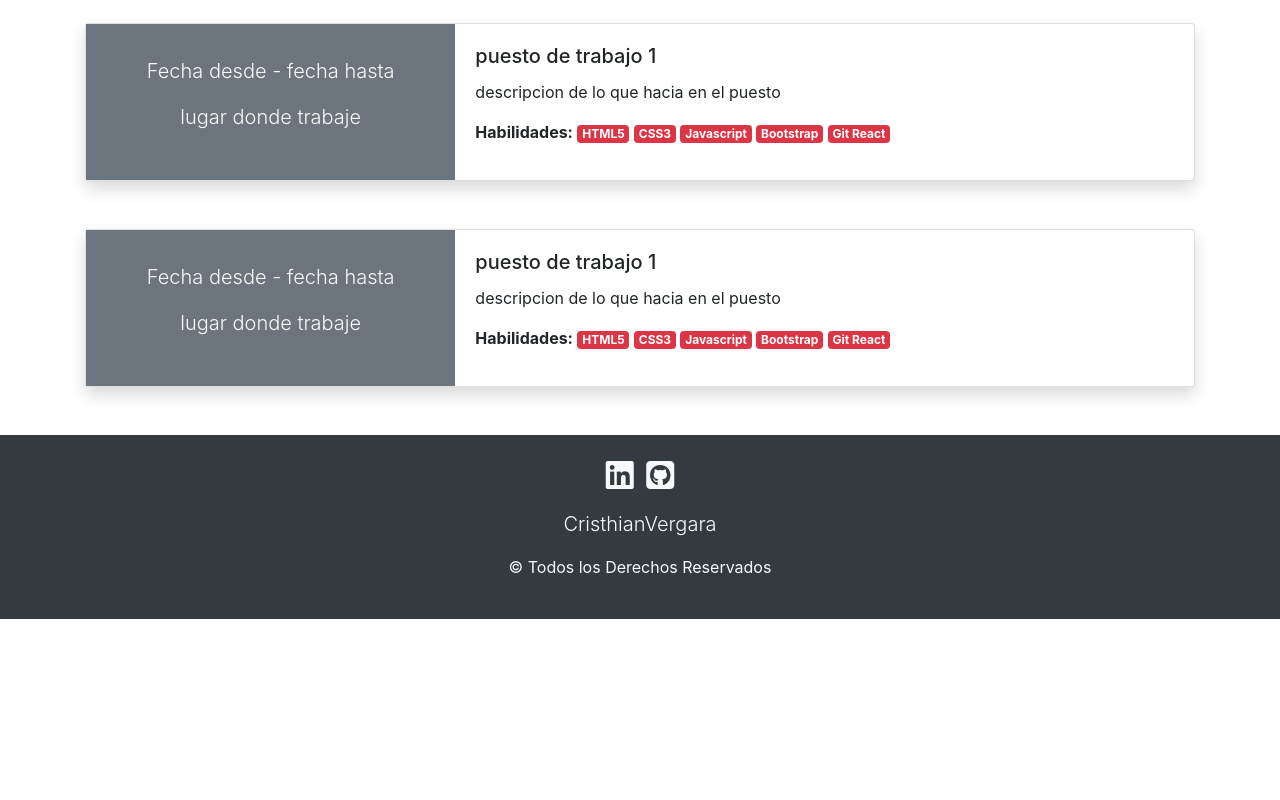
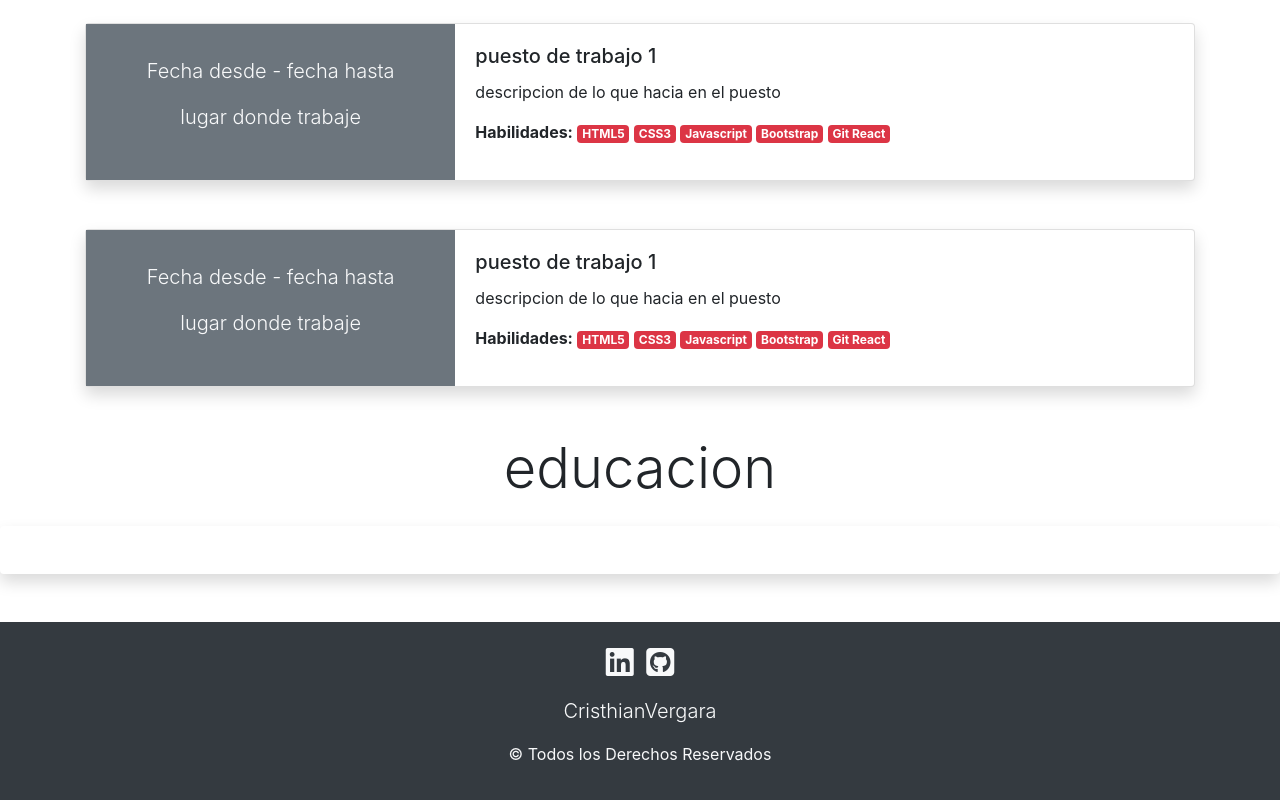
Before and after one commit to vecramar/vecramar.github.io, a plain HTML site: page index.html in a window 1280 px wide. Shown: the part 1240-2040 px from the top of the page. Before the commit the page ends 1859 px from the top, so only its background shows below. Drawn offline with nearby package versions, Linux system fonts and the light colour scheme.

Commit message:
se agrego la seccion educacion

```diff
--- a/index.html
+++ b/index.html
@@ -34,7 +34,7 @@
               <a class="nav-link" href="#experiencialaboral">Experiencia Laboral</a>
             </li>
             <li class="nav-item">
-              <a class="nav-link" href="#">Educacion</a>
+              <a class="nav-link" href="#educacion">Educacion</a>
             </li>
             <li class="nav-item">
               <a class="nav-link" href="#">habilidades</a>
@@ -147,6 +147,12 @@
       </article>
     </div>
   </section>
+
+  <h2 class="display-4 text-center my-4" id="educacion">educacion</h2>
+  <article class="shadow p-3 mb-5 bg-white rounded">
+    <p></p>
+  </article>
+
   <!--footer-->
   <footer class="bg-dark text-light py-4">
     <div class="container text-center">
```
